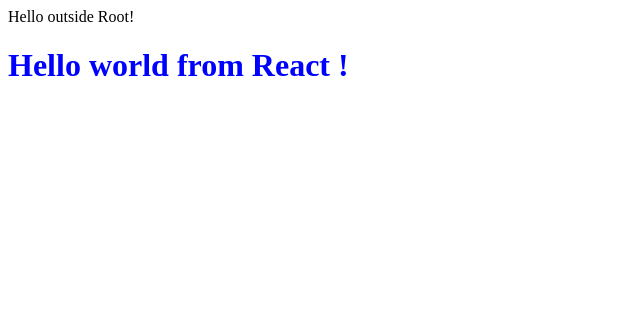
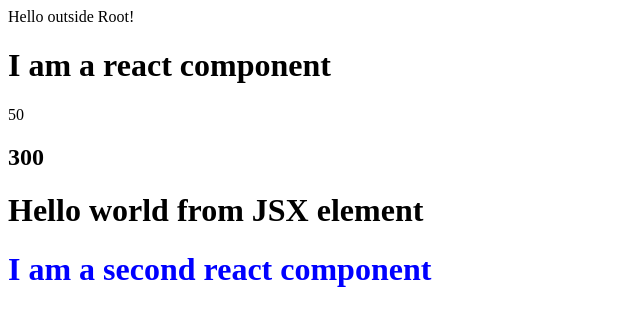
Before and after one commit to GanjiguntePriyanka/ReactProject, a React (Vite) app: page / in a window 1280 px wide. Shown: the top 326 px of the page, without its empty margins (0-640 px from the left). Built offline with nearby package versions, Linux system fonts and the light colour scheme.

Commit message:
Chapter 3 - JSX and React component

```diff
--- a/App.js
+++ b/App.js
@@ -1,9 +1,74 @@
 import React from "react"
-//ReactDOM.createRoot was throwing issues. importing createRoot & using createRoot fixed this issue
-//Also removed starting point from packages.json
-
 import { ReactDOM,createRoot } from "react-dom/client"
 
-const element = React.createElement("h1",{"id":"h1Value"},"Hello world from React !")
+//ReactDOM.createRoot was throwing issues. importing createRoot & using createRoot fixed this issue
+//Also removed starting point "main" from packages.json
+
+//Chapter1
+// const element = React.createElement("h1",{"id":"h1Value"},"Hello world from React !")
+
+//Chapter 3:
+//Using JSX for creating react element
+
+//Chapter3: PART1
+//JSX element : Like HTML with special characterestics
+//REACT ELEMENT
+const element1 = (<h1>Hello
+    world from JSX element</h1>)
+const element2=<span>THis is a span JSX element</span>
+//To render a JSX element, use camelcase for element names & render directly without <>
+// const root = createRoot(document.getElementById("root"))
+// root.render(element1)
+
+//Chapter3: PART2
+//React Component : Everything in react is a component. eg: button, label, fields etc. Use Capital letter for declaration
+//React functional component is a function returning a JSX element
+//REACT COMPONENT
+const Component1 = ()=>(
+        <h1 className="heading">I am a react component</h1>
+ )
+//To render a react component, use <> when rendering it
+// const root = createRoot(document.getElementById("root"))
+// root.render(<Component1/>)
+
+//CHAPTER3: PART3
+//We can use nested components/elements by calling elements inside components
+// / components inside elements / components inside components etc
+const componentInElement = (<div>
+    {element1}
+    <Component1/>
+</div>
+);
+//To render a react element with nested react component - do not use {}, use () instead
+// const root = createRoot(document.getElementById("root"))
+// root.render(componentInElement)
+
+const ElementInComponent=()=>(
+    <div>
+        {10+20}
+        <Component1></Component1>
+    </div>
+)
+// const root = createRoot(document.getElementById("root"))
+// root.render(<ElementInComponent/>)
+
+
+//Chapter 3: PART4
+//You can write Javascript code inside JSX using {}
+//Render an (element and a component) inside a component
+const Component2 = ()=>(
+    <div id="Container">
+        <Component1 />
+        {20+30}
+        <h2>{100+200}</h2>
+        {element1}
+        <h1 className="heading" id="heading">I am a second react component</h1>
+    </div>
+)
 const root = createRoot(document.getElementById("root"))
-root.render(element)
+root.render(<Component2/>)
+
+
+//Some examples : JSX
+//<a href={"mailto:" + this.props.email}>email</a>
+//<img src={ require('./images/image1.jpg') } />
--- a/index.css
+++ b/index.css
@@ -1,3 +1,3 @@
-#h1Value{
+#heading{
     color: blue;
 }
```
